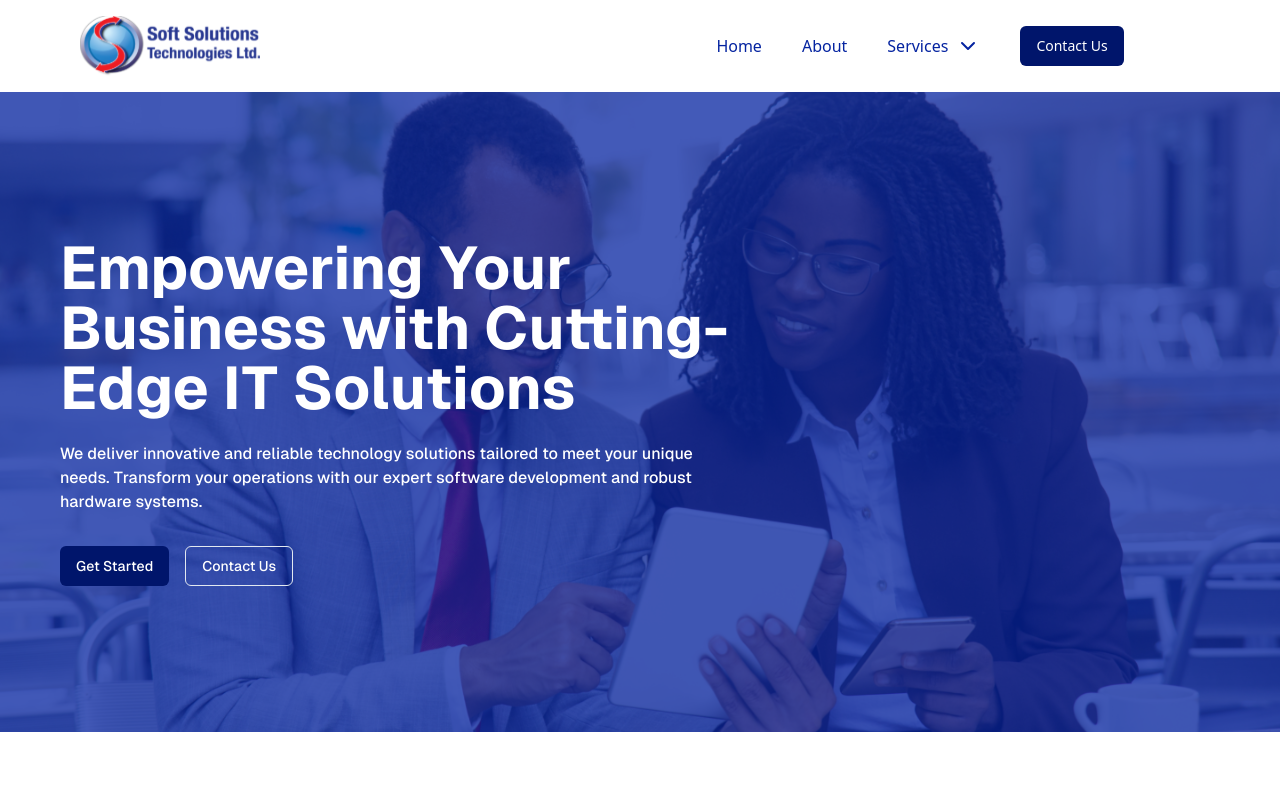
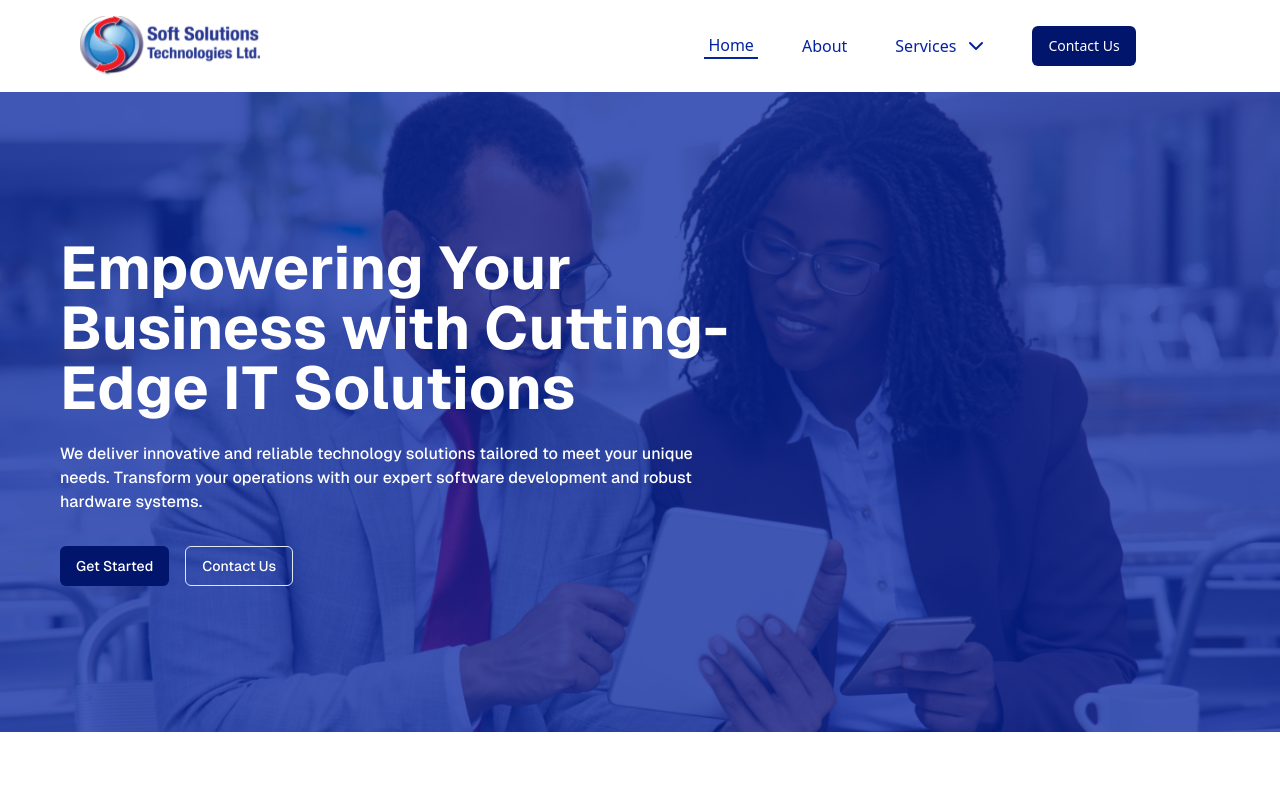
Before and after one commit to tomito26/soft-solutions, a Next.js app: page / in a window 1280 px wide. Shown: the top 800 px of the page. Built offline with nearby package versions, Linux system fonts and the light colour scheme.

Commit message:
style: underlined active links and also added hoover effect

```diff
--- a/components/navigation/navbar.tsx
+++ b/components/navigation/navbar.tsx
@@ -15,13 +15,13 @@ import {
   DropdownMenuSeparator,
   DropdownMenuTrigger,
 } from "@/components/ui/dropdown-menu";
-// import { usePathname } from "next/navigation";
+import { usePathname } from "next/navigation";
 
 const Navbar = () => {
   const [menuOpen, setMenuOpen] = React.useState(false);
   const [isMobileMenuOpen, setMobileMenuOpen] = React.useState<boolean>(false);
 
-  // const pathname = usePathname();
+  const pathname = usePathname();
 
   // const handleDropdownToggle = (linkName: string) => {
   //   setOpenMenu(openMenu === linkName ? null : linkName);
@@ -64,7 +64,7 @@ const Navbar = () => {
             <li key={title} className="inline-flex items-center h-full">
               <Link
                 href={link}
-                className="text-base font-medium text-[#0423A0]"
+                className={cn("text-base font-medium text-[#0423A0] hover:border-b-2 border-[#0423A0] px-1", pathname === link && "border-b-2")}
                 onClick={() => handleLinkClick()}
               >
                 {title}
@@ -85,8 +85,8 @@ const Navbar = () => {
                   aria-haspopup="true"
                   aria-expanded={menuOpen}
                 >
-                  <div className="flex items-center justify-center flex-row gap-x-2 h-full">
-                    <span className="text-base font-medium text-[#0423A0] inline-flex items-center h-full">
+                  <div className="flex items-center justify-center flex-row gap-x-2 hover:border-b-2 border-[#0423A0] px-1">
+                    <span className="text-base font-medium text-[#0423A0] inline-flex items-center">
                       {title}
                     </span>
                     <ChevronDown
```
